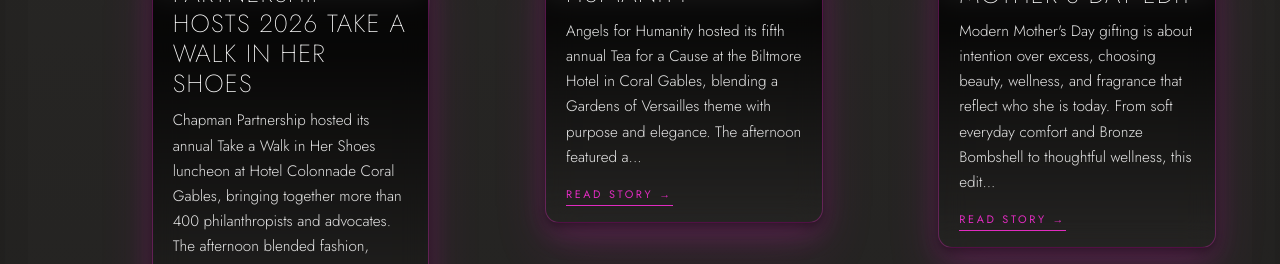
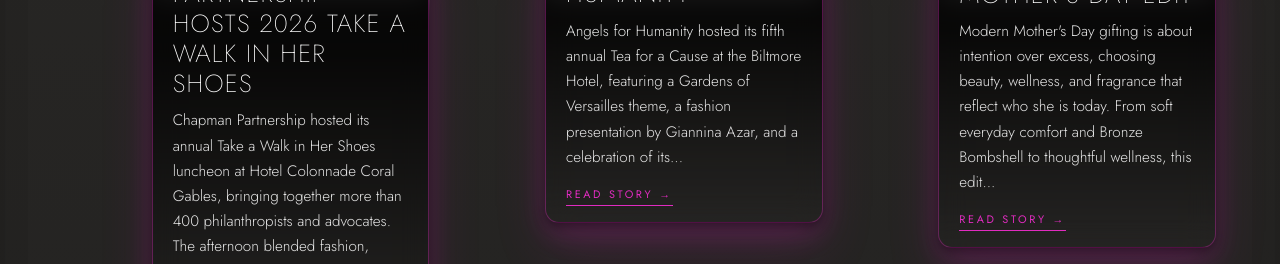
Before and after one commit to MIAMIX-io/MIAMIX.VIP-Site, a Jekyll site: the page built from curated-lifestyle.html, in a window 1280 px wide and 900 px high, scrolled down 4562 px, cut to the strip 240-504 px from the top of the window. Built offline with Jekyll 4.4.1, drawn with Linux system fonts in a browser that asks for light colours.

Commit message:
Revise description for Angels for Humanity event
Updated the event description for clarity and conciseness.

```diff
--- a/_posts/CuratedLifestyle/2026-05-01-angels-for-humanity.md
+++ b/_posts/CuratedLifestyle/2026-05-01-angels-for-humanity.md
@@ -1,7 +1,7 @@
 ---
 title: "Angels for Humanity"
 page_title: "Angels for Humanity"
-description: "Angels for Humanity hosted its fifth annual Tea for a Cause at the Biltmore Hotel in Coral Gables, blending a Gardens of Versailles theme with purpose and elegance. The afternoon featured a fashion presentation by 【entity-Giannina Azar¦canonical_name=Giannina Azar】 and celebrated the organization's mission to uplift underserved children through education, healthcare, and essential resources."
+description: "Angels for Humanity hosted its fifth annual Tea for a Cause at the Biltmore Hotel, featuring a Gardens of Versailles theme, a fashion presentation by Giannina Azar, and a celebration of its mission to support underserved children."
 date: 2026-05-10T00:10:00.000Z
 cover_image: /images/curated/20260426-0T0A0093.jpg
 external_url: null
```
